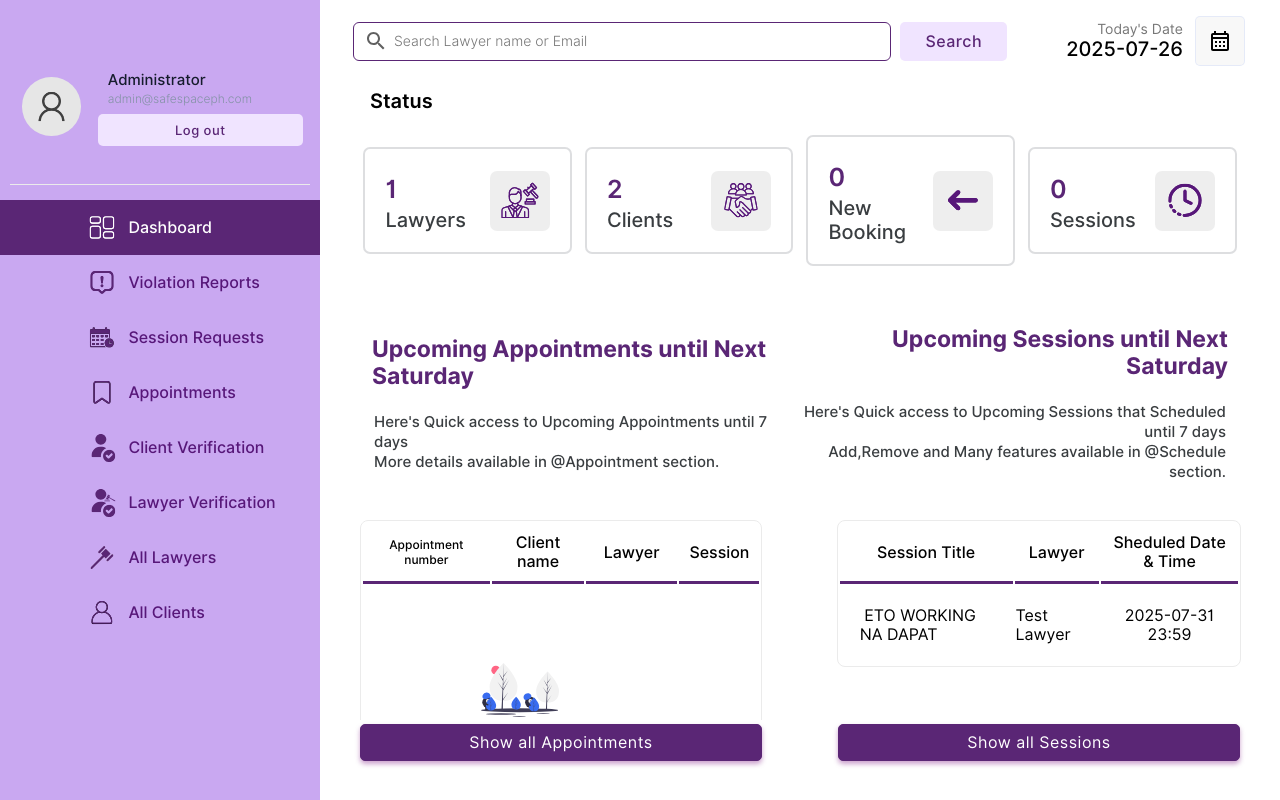
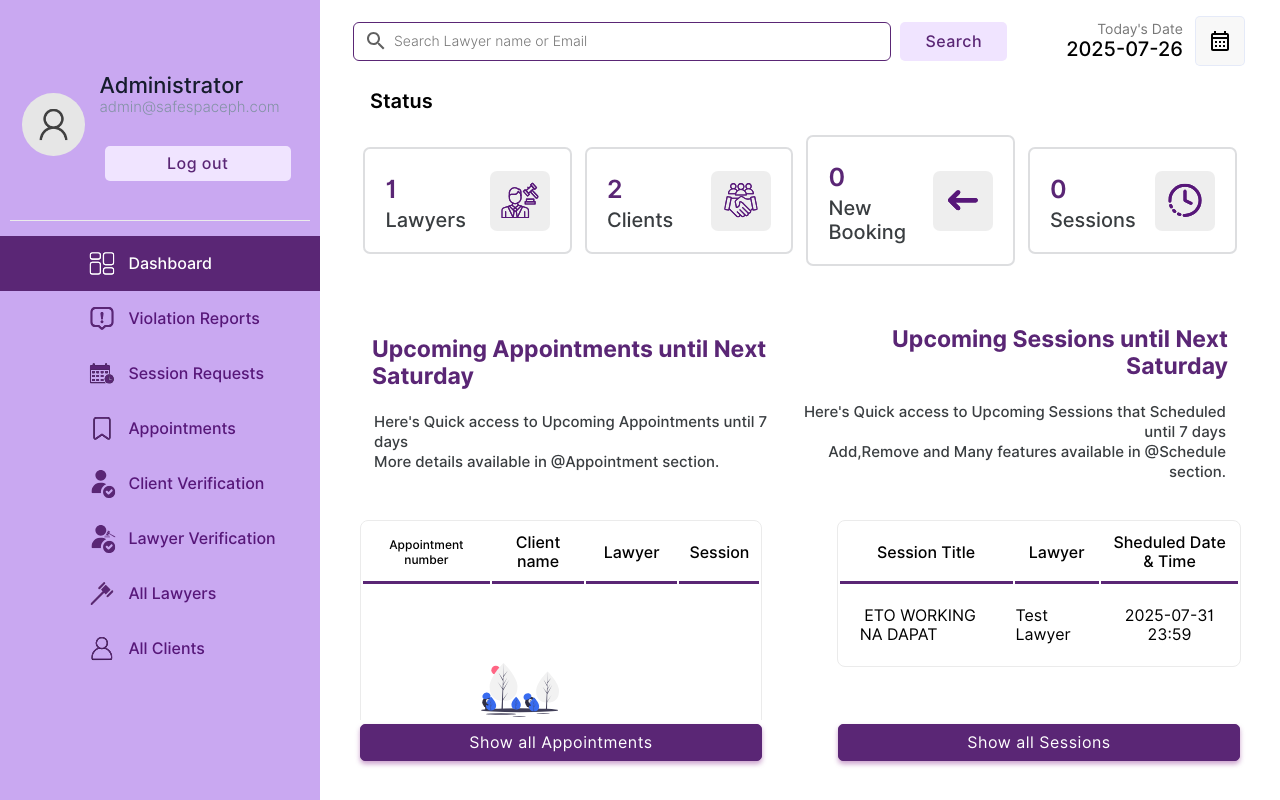
Before and after one commit to b1llchavez/SafeSpacePH, a PHP site: page /admin/index.php in a window 1280 px wide. Run offline with PHP 8.4, Linux system fonts and the light colour scheme; a user stored in the database is signed in; data comes from the database, SQL or seed files in the repository.

Commit message:
namali lang po

```diff
--- a/admin/index.php
+++ b/admin/index.php
@@ -30,48 +30,10 @@
             background-repeat: no-repeat;
             transition: 0.5s;
         }
-<<<<<<< HEAD
-
-        /* 3. Force menu text to a single line */
-        .menu-text {
-            font-size: 14px;
-            white-space: nowrap; /* Prevents text from wrapping */
-            overflow: hidden; /* Hides any part of the text that still overflows */
-            text-overflow: ellipsis; /* Adds "..." if text is too long for the container */
-        }
-
-        /* 4. Compact the Profile Container */
-        .profile-container td {
-            padding: 0 5px; /* Reduce padding on cells */
-        }
-
-        .profile-container .profile-info-cell {
-            padding-left: 10px !important;
-        }
-
-        .profile-title {
-            font-size: 15px;
-            margin-bottom: 2px;
-        }
-
-        .profile-subtitle {
-            font-size: 12px;
-            word-break: break-all;
-        }
-
-        .logout-btn {
-            width: 100%;
-            padding: 8px !important;
-            margin-top: 8px !important;
-            font-size: 13px;
-        }
-        /* --- End of Custom Styles --- */
 
         .header-searchbar {
             border-color: #5A2675;
         }
-=======
->>>>>>> a395603f5d5190abb57bebe0abe414ddb676fb69
     </style>
 </head>
 
```
